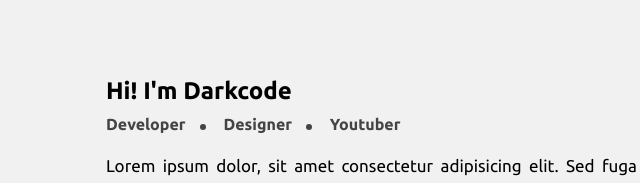
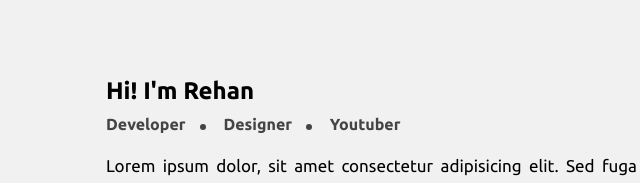
Before and after one commit to aspiraihan12/landing_page, a plain HTML site: page index.html in a window 1280 px wide. Shown: the part 953-1136 px from the top of the page, 234-874 px from the left. Drawn offline with nearby package versions, Linux system fonts and the light colour scheme.

Commit message:
Update index.html

```diff
--- a/index.html
+++ b/index.html
@@ -58,7 +58,7 @@
       <div class="about-content">
         <img src="images/pic.png" alt="" class="about-pic">
         <div class="about-text">
-          <h2>Hi! I'm Darkcode</h2>
+          <h2>Hi! I'm Rehan</h2>
           <h3>
             <span>Developer</span>
             <span>Designer</span>
```
